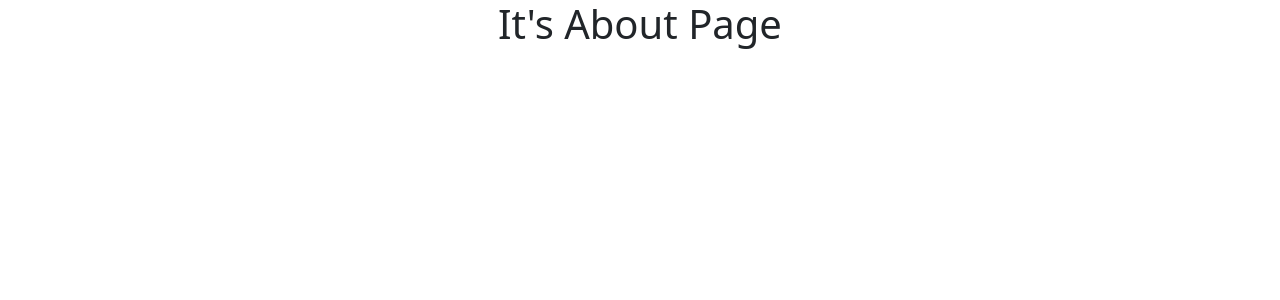
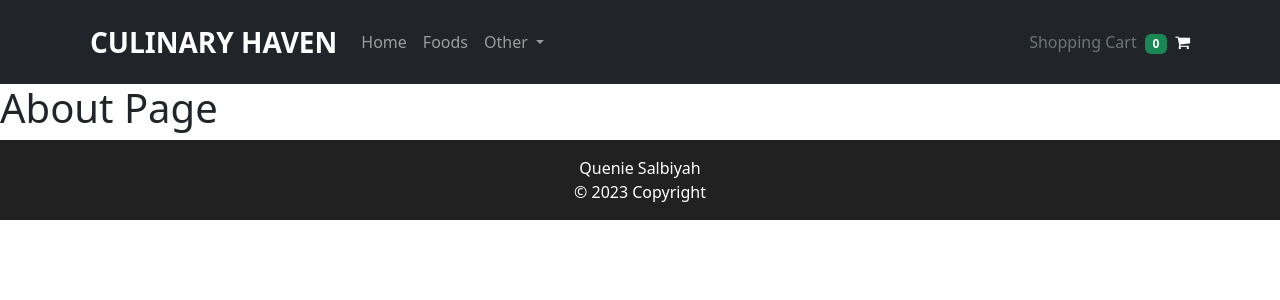
Before and after one commit to Queniex/Culinary-Haven, a Vue app: page /about in a window 1280 px wide. Shown: the top 300 px of the page. Built offline with nearby package versions, Linux system fonts and the light colour scheme.

Commit message:
Add recommend food list

```diff
--- a/src/views/AboutView.vue
+++ b/src/views/AboutView.vue
@@ -1,5 +1,20 @@
 <template>
-  <div class="container">
-    <h1 class="text-center">It's About Page</h1>
+  <div class="about">
+    <Navbar />
+    <h1>About Page</h1>
+    <Footer />
   </div>
 </template>
+
+<script>
+import Navbar from "@/components/Navbar.vue";
+import Footer from "@/components/Footer.vue";
+
+export default {
+  name: "AboutView",
+  components: {
+    Navbar,
+    Footer
+  },
+};
+</script>
--- a/src/views/HomeView.vue
+++ b/src/views/HomeView.vue
@@ -14,7 +14,7 @@
                 <p>Embark on a culinary journey with our exquisite dishes that promise to delight your taste buds. Savory
                   indulgence awaits!</p>
                 <h5 class="fs-6">Start Your First Order.</h5>
-                <button class="btn btn-success"> → ORDER</button>
+                <router-link class="btn btn-success" to="/foods">→ ORDER</router-link>
               </div>
               <hr>
             </div>
@@ -22,6 +22,24 @@
               <div class="d-flex justify-content-center">
                 <img src="https://i.postimg.cc/bYKfGfnz/watering-plant-4.png" alt="" class="w-75 h-max ml-5">
               </div>
+            </div>
+          </div>
+
+          <div class="row mt-4">
+            <div class="col">
+              <h2 class="mx-3">Recommended <span class="fw-bolder text-success">Food</span>
+                <router-link class="btn btn-success float-end" to="/foods"><i class='fa fa-list-ul'></i> More
+                  List</router-link>
+              </h2>
+              <hr>
+            </div>
+            <div class="col">
+            </div>
+          </div>
+
+          <div class="row mb-3">
+            <div class="col-md-3 mt-4" v-for="product in products" :key="product.id">
+              <CardProduct :product="product" />
             </div>
           </div>
         </div>
@@ -41,34 +59,30 @@
                 <p>Embark on a culinary journey with our exquisite dishes that promise to delight your taste buds. Savory
                   indulgence awaits!</p>
                 <h5 class="fs-6">Start Your First Order.</h5>
-                <button class="btn btn-success"> → ORDER</button>
+                <router-link class="btn btn-success" to="/foods">→ ORDER</router-link>
               </div>
               <hr>
             </div>
           </div>
-        </div>
-
           <div class="row mt-4">
             <div class="col">
-            <h2 class="mx-3">Recommended <span class="fw-bolder text-info-emphasis">Food</span><a href=""
-                class="btn btn-success float-end"><i class='fa fa-list-ul'></i> More List</a></h2>
+              <h2 class="mx-3">Recommended <span class="fw-bolder text-success">Food</span>
+                <router-link class="btn btn-success float-end" to="/foods"><i class='fa fa-list-ul'></i> More
+                  List</router-link>
+              </h2>
               <hr>
             </div>
-          <div class="col">
           </div>
-        </div>
-
-        <div class="row mb-3">
-          <div class="col-md-3 mt-4" v-for="product in products" :key="product.id">
+          <center>
+            <div class="row mb-1">
+              <div class="mt-5" v-for="product in products" :key="product.id">
                 <CardProduct :product="product" />
               </div>
             </div>
-
+          </center>
         </div>
       </div>
-
-
-
+    </div>
     <Footer />
   </div>
 </template>
```
Lines whose indentation alone changed are shown as unchanged.
